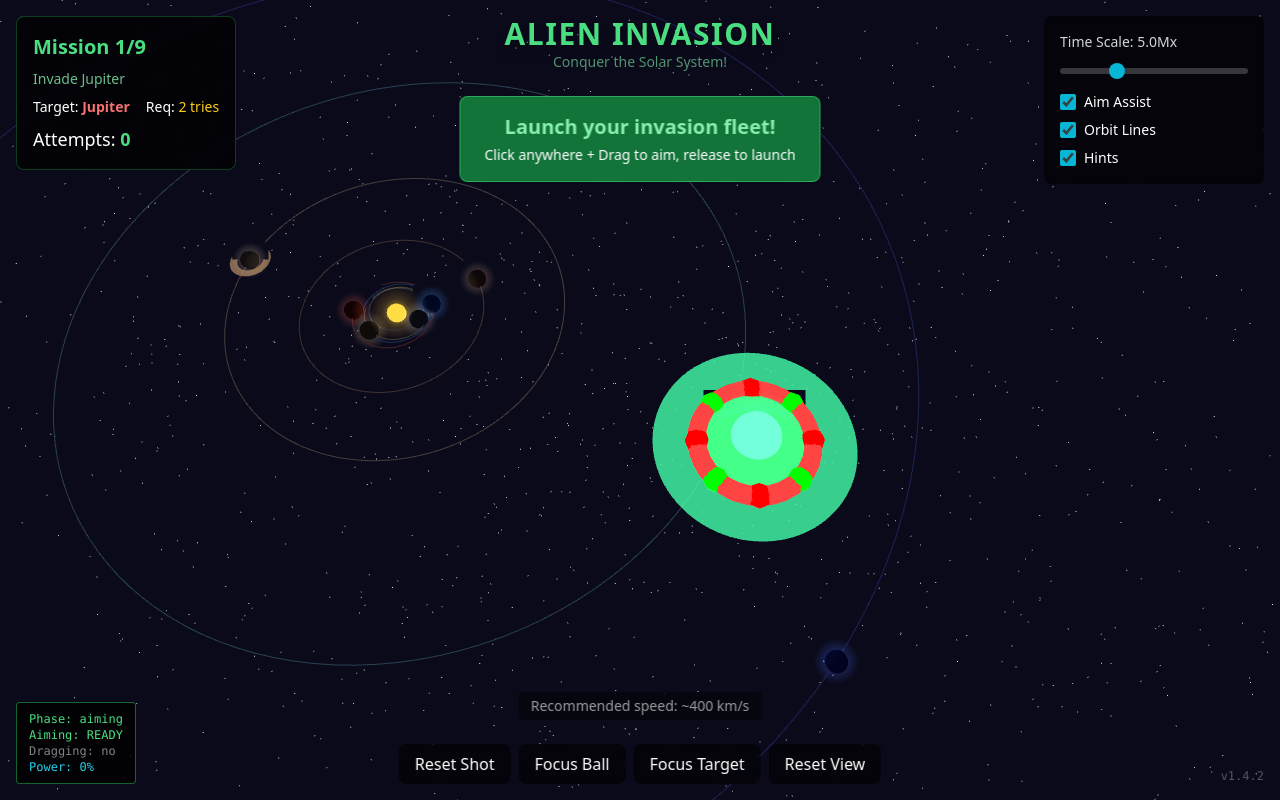
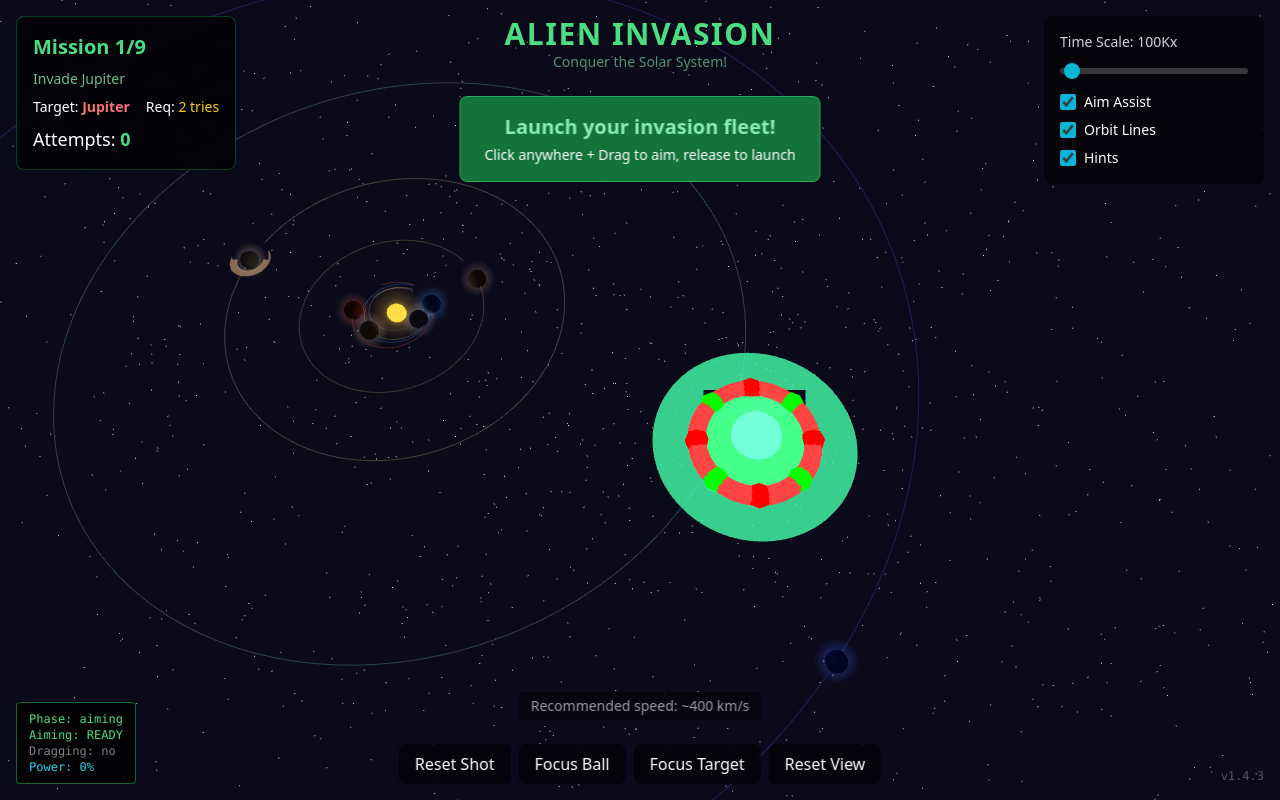
Before and after one commit to javieranta/GalacticGolf, a React (Vite) app: page / in a window 1280 px wide. Built offline with nearby package versions, Linux system fonts and the light colour scheme.

Commit message:
fix: consistent time scale before and after launch v1.4.3
- Default time scale now 100,000 (was 5,000,000)
- Same speed during aiming AND flight
- User can still adjust via Time Scale slider (50K - 2M range)
- No more jarring speed change on launch

```diff
--- a/package.json
+++ b/package.json
@@ -1,6 +1,6 @@
 {
   "name": "galactic-golf",
-  "version": "1.4.2",
+  "version": "1.4.3",
   "type": "module",
   "scripts": {
     "dev": "vite",
--- a/src/game/Game.ts
+++ b/src/game/Game.ts
@@ -23,7 +23,6 @@ import {
   MIN_DT_SIM,
   MAX_DT_SIM,
   ATTEMPT_TIMEOUT_REAL_SECONDS,
-  AIMING_TIME_SCALE,
 } from './sim/units';
 
 export type GamePhase = 'aiming' | 'simulating' | 'success' | 'fail' | 'scorecard';
@@ -240,9 +239,9 @@ export class Game {
       this.updateSimulation(realDt);
     } else if (this.state.phase === 'aiming') {
       this.updateAiming();
-      // Advance simTime during aiming at a gentler pace
-      // Planets orbit slowly while you aim, then speed up during flight
-      this.simTime += realDt * AIMING_TIME_SCALE;
+      // Advance simTime during aiming at the SAME time scale as simulation
+      // User can adjust via the Time Scale slider in the top right
+      this.simTime += realDt * this.state.timeScale;
     }
 
     // Always update planet positions for display
--- a/src/game/sim/units.ts
+++ b/src/game/sim/units.ts
@@ -60,12 +60,10 @@ export const ATTEMPT_TIMEOUT_REAL_SECONDS = 90;
 
 // Time scale bounds (sim seconds per real second)
 // At 1M scale, 1 real second = ~11.5 days of sim time
-export const MIN_TIME_SCALE = 1_000_000;
-export const MAX_TIME_SCALE = 15_000_000;
-export const DEFAULT_TIME_SCALE = 5_000_000; // Faster for more action!
-
-// Slower time scale for aiming phase - planets orbit gently while you aim
-export const AIMING_TIME_SCALE = 100_000; // 50x slower than default
+// Time scale range - user can adjust via slider
+export const MIN_TIME_SCALE = 50_000;
+export const MAX_TIME_SCALE = 2_000_000;
+export const DEFAULT_TIME_SCALE = 100_000; // Same speed before and after launch
 
 // Simulation timestep bounds (in sim seconds per frame)
 // Higher values = faster simulation but less accurate
--- a/src/game/ui/HUD.tsx
+++ b/src/game/ui/HUD.tsx
@@ -243,7 +243,7 @@ export const HUD: React.FC = () => {
 
       {/* Version number */}
       <div className="absolute bottom-4 right-4 pointer-events-none">
-        <div className="text-white/30 text-xs font-mono">v1.4.2</div>
+        <div className="text-white/30 text-xs font-mono">v1.4.3</div>
       </div>
     </div>
   );
```
